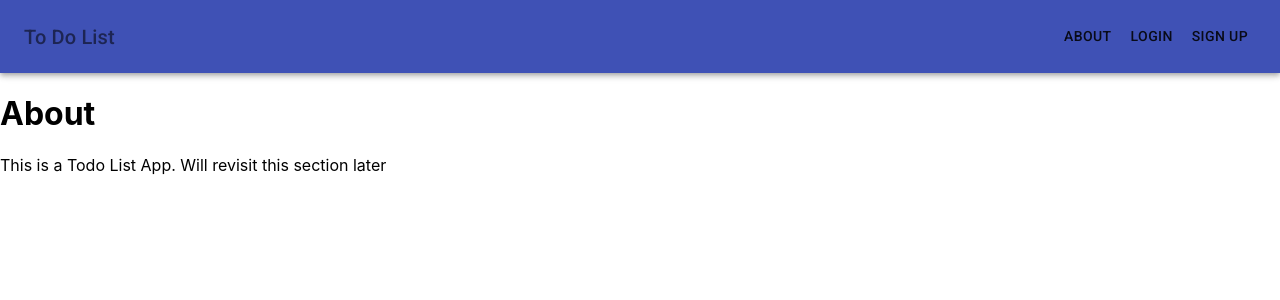
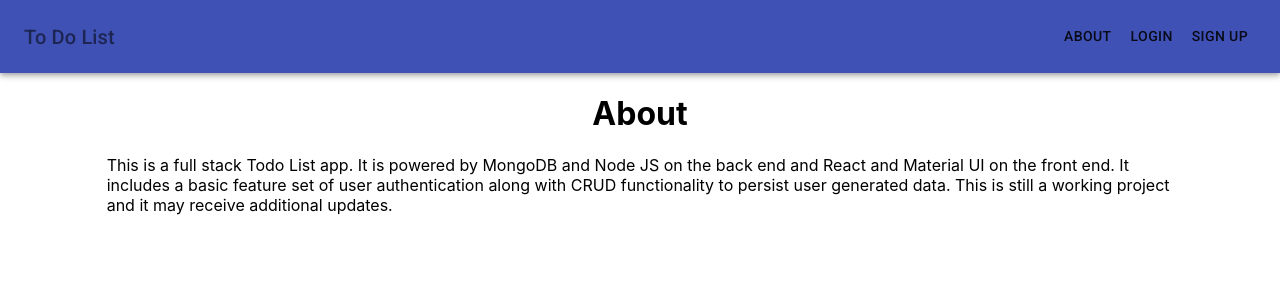
Before and after one commit to chrislacey89/toDoList, a React (Create React App) app: page /about in a window 1280 px wide. Shown: the top 300 px of the page. Built offline with nearby package versions, Linux system fonts and the light colour scheme.

Commit message:
updated about section

```diff
--- a/src/Components/Pages/About.js
+++ b/src/Components/Pages/About.js
@@ -1,10 +1,24 @@
 import React from 'react';
+import Grid from '@material-ui/core/Grid';
+import Paper from '@material-ui/core/Paper';
 
 function About() {
   return (
     <React.Fragment>
-      <h1>About</h1>
-      <p>This is a Todo List App. Will revisit this section later</p>
+      <h1 align='center'>About</h1>
+
+      <Grid container justify='center' spacing={0}>
+        <Grid item xs={10}>
+          <subtitle1>
+            This is a full stack Todo List app. It is powered by MongoDB and
+            Node JS on the back end and React and Material UI on the front end.
+            It includes a basic feature set of user authentication along with
+            CRUD functionality to persist user generated data. This is still a
+            working project and it may receive additional updates.
+          </subtitle1>
+        </Grid>
+      </Grid>
+      <div></div>
     </React.Fragment>
   );
 }
```
